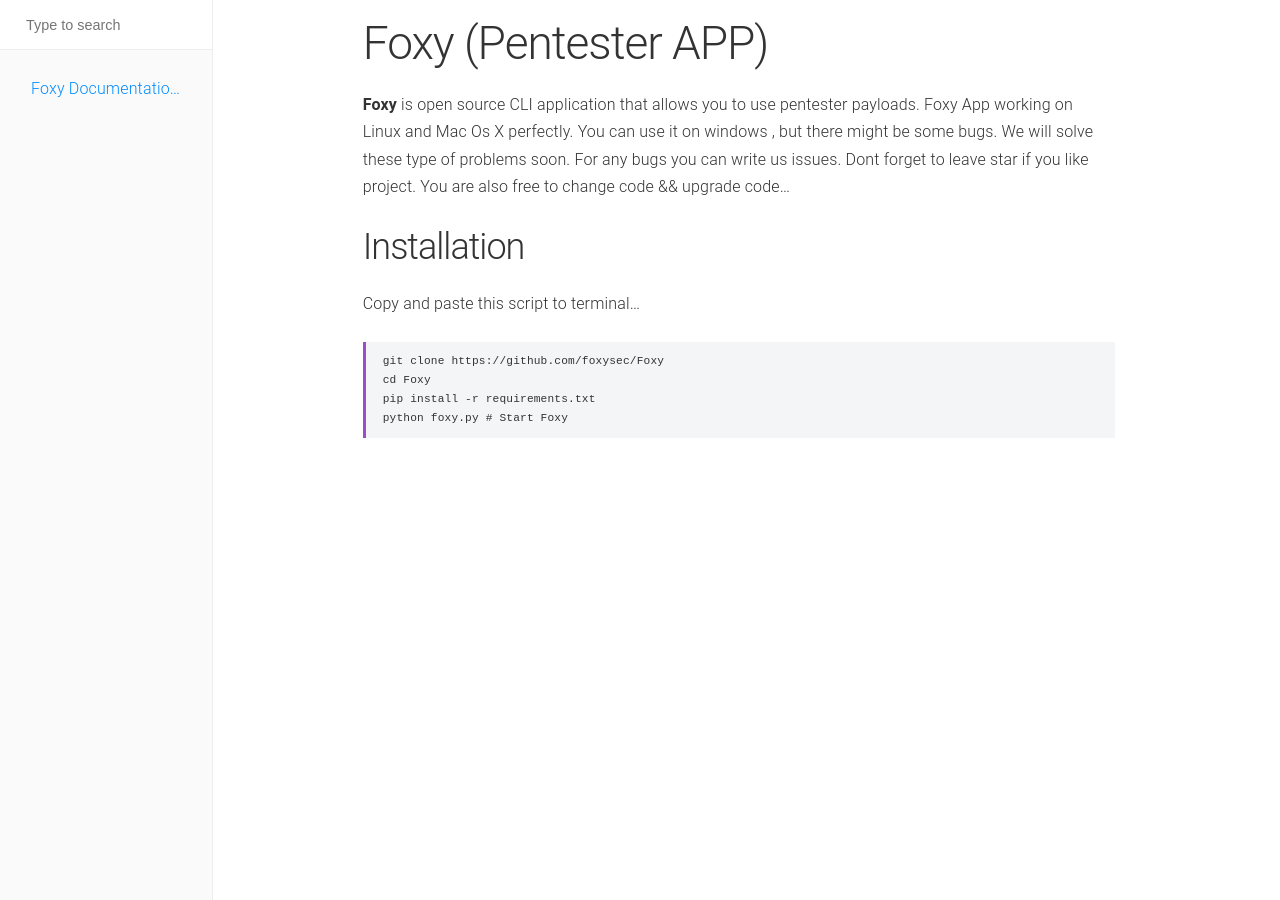
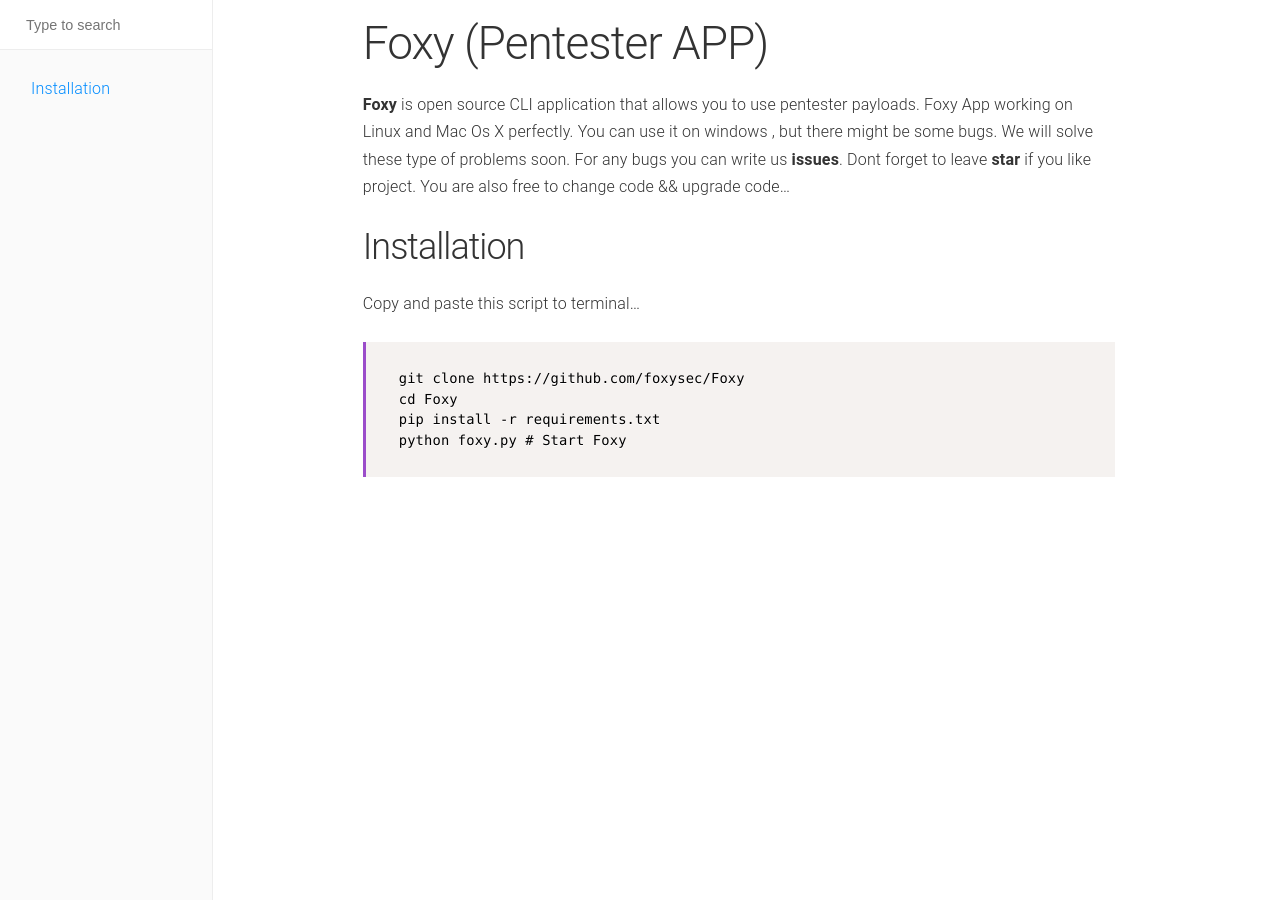
Before and after one commit to foxysec/foxysec.github.io, a Jekyll site: the page built from index.md, in a window 1280 px wide. Built offline with Jekyll 4.4.1, drawn with Linux system fonts in a browser that asks for light colours.

Commit message:
Update index.md

````diff
--- a/index.md
+++ b/index.md
@@ -1,18 +1,18 @@
 ---
 layout: page
-title: Foxy Documentation | Foxy Security
+title: Installation
 navigation: 1
 ---
 
 # Foxy (Pentester APP)
 
-**Foxy** is open source CLI application that allows you to use pentester payloads. Foxy App working on Linux and Mac Os X perfectly. You can use it on windows , but there might be some bugs. We will solve these type of problems soon. For any bugs you can write us [issues](https://github.com/foxysec/Foxy/issues). Dont forget to leave star if you like project. You are also free to change code && upgrade code...
+**Foxy** is open source CLI application that allows you to use pentester payloads. Foxy App working on Linux and Mac Os X perfectly. You can use it on windows , but there might be some bugs. We will solve these type of problems soon. For any bugs you can write us **[issues](https://github.com/foxysec/Foxy/issues)**. Dont forget to leave **star** if you like project. You are also free to change code && upgrade code...
 
 ## Installation
 
 Copy and paste this script to terminal...
 
-```
+```bash
 git clone https://github.com/foxysec/Foxy
 cd Foxy
 pip install -r requirements.txt
````
